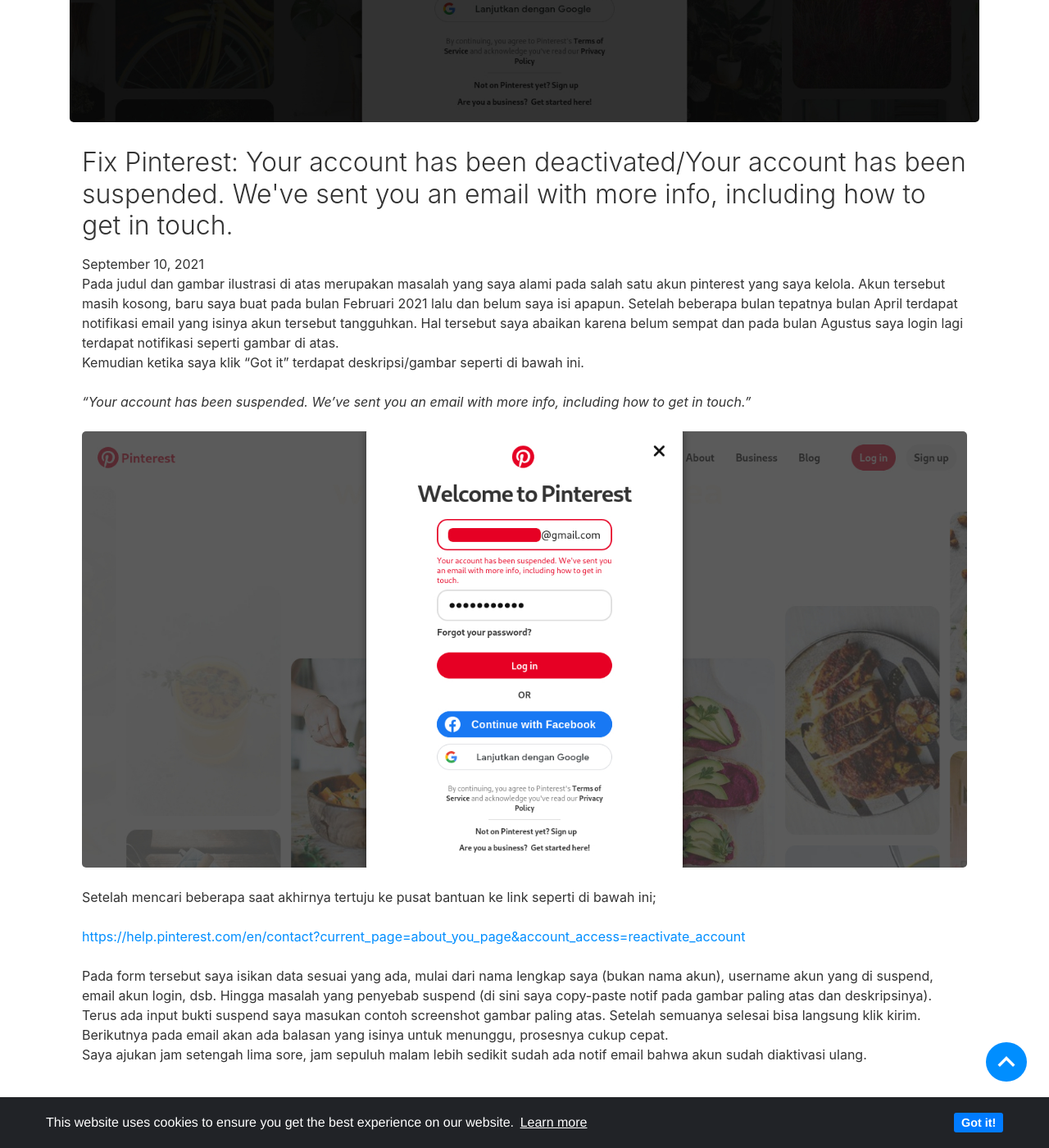
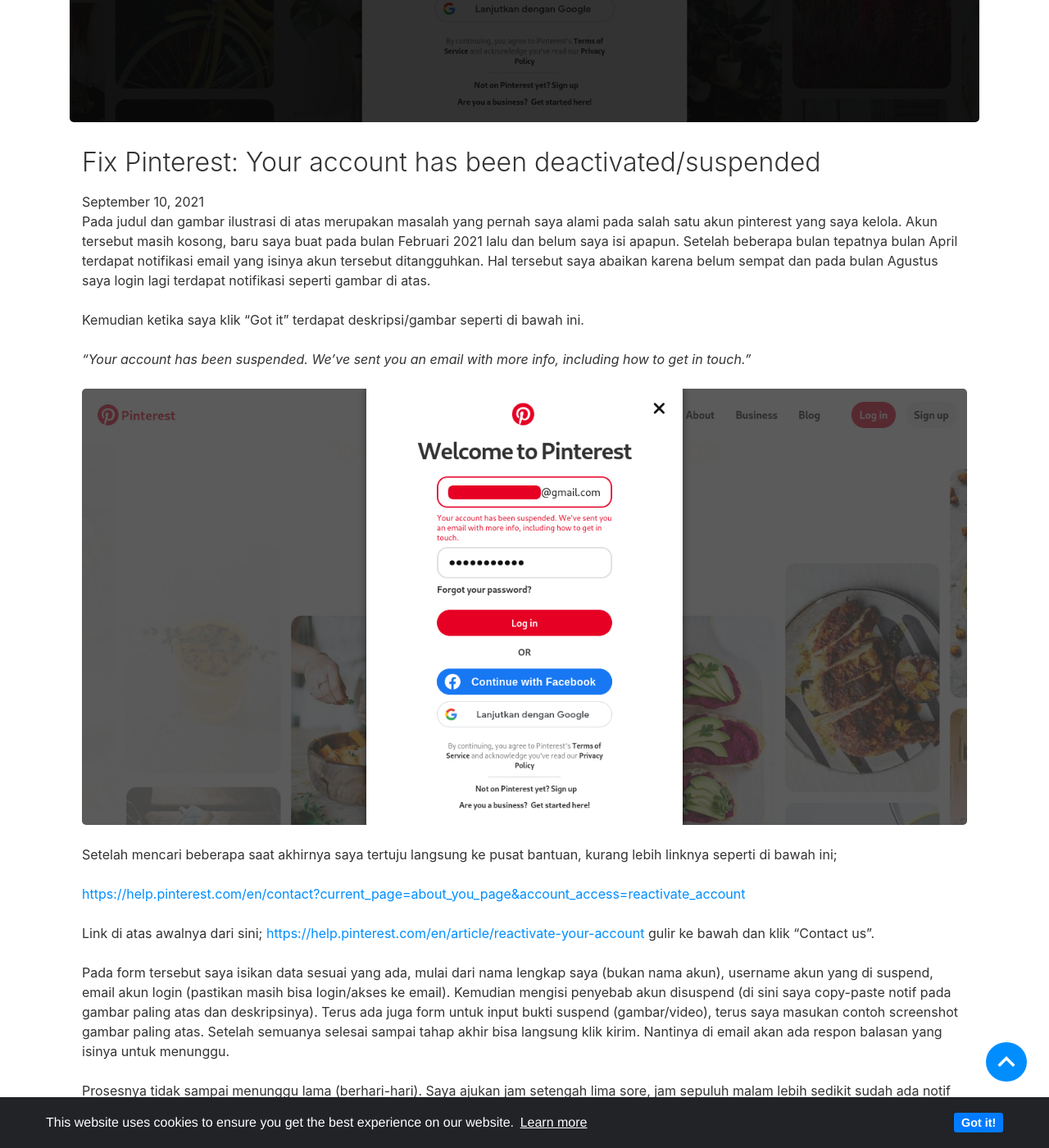
Before and after one commit to mohamadrido/blog, a Jekyll site: the page built from _posts/2021-09-10-pinterest-your-account-has-been-deactivated.md, in a window 1280 px wide and 1400 px high, scrolled down 482 px. Shown: the whole window at 82% size. Built offline with Jekyll 4.4.1, drawn with Linux system fonts in a browser that asks for light colours; nearby versions of some CDN libraries; our own code applies the rules of GitHub Pages for plain Markdown files.

Commit message:
Update 2021-09-10-pinterest-your-account-has-been-deactivated.md

```diff
--- a/_posts/2021-09-10-pinterest-your-account-has-been-deactivated.md
+++ b/_posts/2021-09-10-pinterest-your-account-has-been-deactivated.md
@@ -1,20 +1,24 @@
 ---
-title: "Fix Pinterest: Your account has been deactivated/Your account has been suspended. We've sent you an email with more info, including how to get in touch."
+title: "Fix Pinterest: Your account has been deactivated/suspended"
 date: 2021-09-10
 category: [ Internet ]
 tags: [ social ]
 image: /assets/images/pinterest-your-account-has-been-deactivated.jpg
 ---
-Pada judul dan gambar ilustrasi di atas merupakan masalah yang saya alami pada salah satu akun pinterest yang saya kelola. Akun tersebut masih kosong, baru saya buat pada bulan Februari 2021 lalu dan belum saya isi apapun. Setelah beberapa bulan tepatnya bulan April terdapat notifikasi email yang isinya akun tersebut tangguhkan. Hal tersebut saya abaikan karena belum sempat dan pada bulan Agustus saya login lagi terdapat notifikasi seperti gambar di atas.<br />
+Pada judul dan gambar ilustrasi di atas merupakan masalah yang pernah saya alami pada salah satu akun pinterest yang saya kelola. Akun tersebut masih kosong, baru saya buat pada bulan Februari 2021 lalu dan belum saya isi apapun. Setelah beberapa bulan tepatnya bulan April terdapat notifikasi email yang isinya akun tersebut ditangguhkan. Hal tersebut saya abaikan karena belum sempat dan pada bulan Agustus saya login lagi terdapat notifikasi seperti gambar di atas.<br />
+<br />
 Kemudian ketika saya klik "Got it" terdapat deskripsi/gambar seperti di bawah ini.<br />
 <br />
 <i>"Your account has been suspended. We've sent you an email with more info, including how to get in touch."</i><br />
 <br />
 <img class="img-post" src="{{site.baseurl}}/assets/images/pinterest-your-account-has-been-suspended.jpg"><br />
 <br />
-Setelah mencari beberapa saat akhirnya tertuju ke pusat bantuan ke link seperti di bawah ini;<br />
+Setelah mencari beberapa saat akhirnya saya tertuju langsung ke pusat bantuan, kurang lebih linknya seperti di bawah ini;<br />
 <br />
 <a style="color: #008eff;" href="https://help.pinterest.com/en/contact?current_page=about_you_page&account_access=reactivate_account">https://help.pinterest.com/en/contact?current_page=about_you_page&account_access=reactivate_account</a><br />
 <br />
-Pada form tersebut saya isikan data sesuai yang ada, mulai dari nama lengkap saya (bukan nama akun), username akun yang di suspend, email akun login, dsb. Hingga masalah yang penyebab suspend (di sini saya copy-paste notif pada gambar paling atas dan deskripsinya). Terus ada input bukti suspend saya masukan contoh screenshot gambar paling atas. Setelah semuanya selesai bisa langsung klik kirim. Berikutnya pada email akan ada balasan yang isinya untuk menunggu, prosesnya cukup cepat.<br />
-Saya ajukan jam setengah lima sore, jam sepuluh malam lebih sedikit sudah ada notif email bahwa akun sudah diaktivasi ulang.<br />
+Link di atas awalnya dari sini; <a style="color: #008eff;" href="https://help.pinterest.com/en/article/reactivate-your-account">https://help.pinterest.com/en/article/reactivate-your-account</a> gulir ke bawah dan klik "Contact us".<br />
+<br />
+Pada form tersebut saya isikan data sesuai yang ada, mulai dari nama lengkap saya (bukan nama akun), username akun yang di suspend, email akun login (pastikan masih bisa login/akses ke email). Kemudian mengisi penyebab akun disuspend (di sini saya copy-paste notif pada gambar paling atas dan deskripsinya). Terus ada juga form untuk input bukti suspend (gambar/video), terus saya masukan contoh screenshot gambar paling atas. Setelah semuanya selesai sampai tahap akhir bisa langsung klik kirim. Nantinya di email akan ada respon balasan yang isinya untuk menunggu.<br />
+<br />
+Prosesnya tidak sampai menunggu lama (berhari-hari). Saya ajukan jam setengah lima sore, jam sepuluh malam lebih sedikit sudah ada notif pada email bahwa akun sudah diaktivasi ulang.<br />
```
